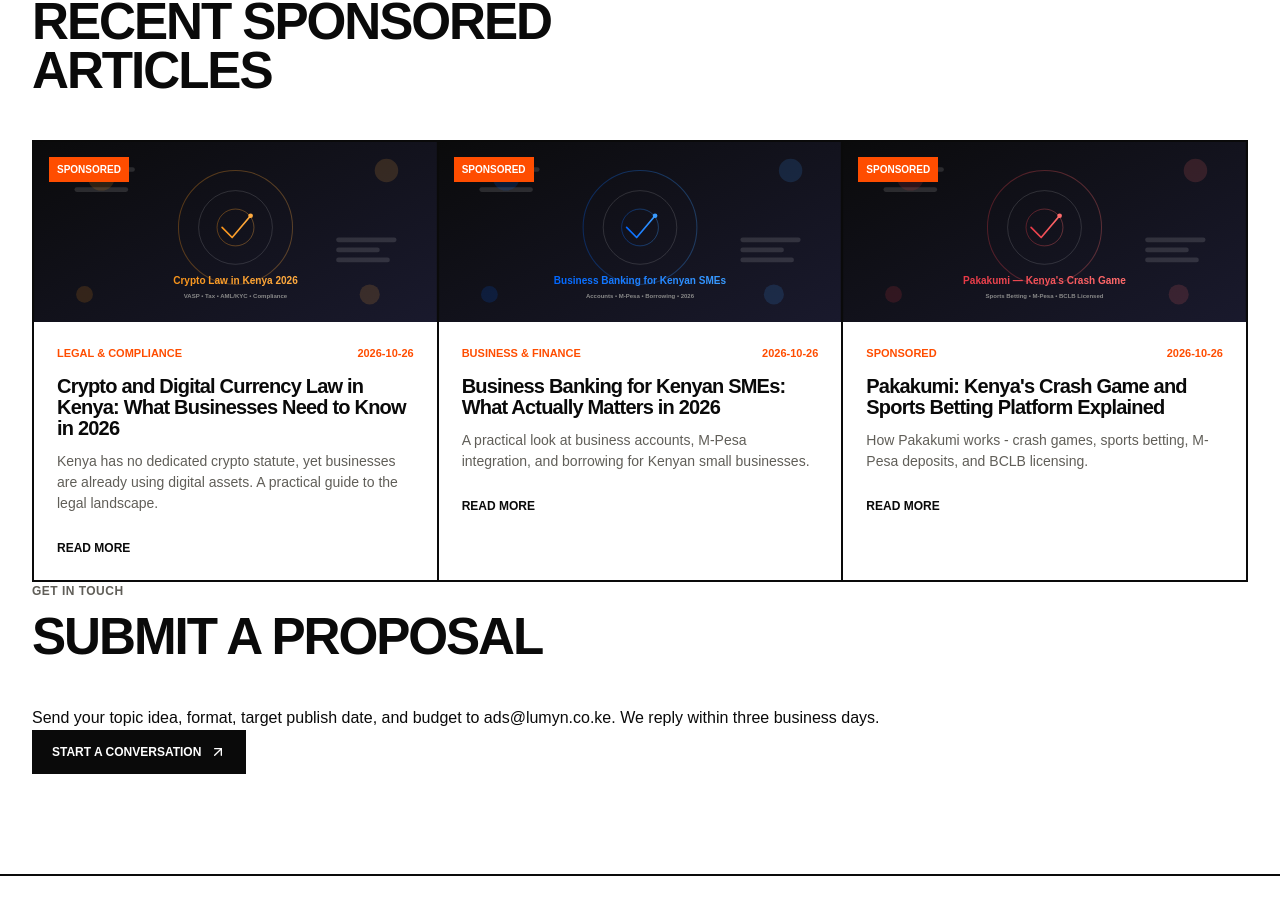
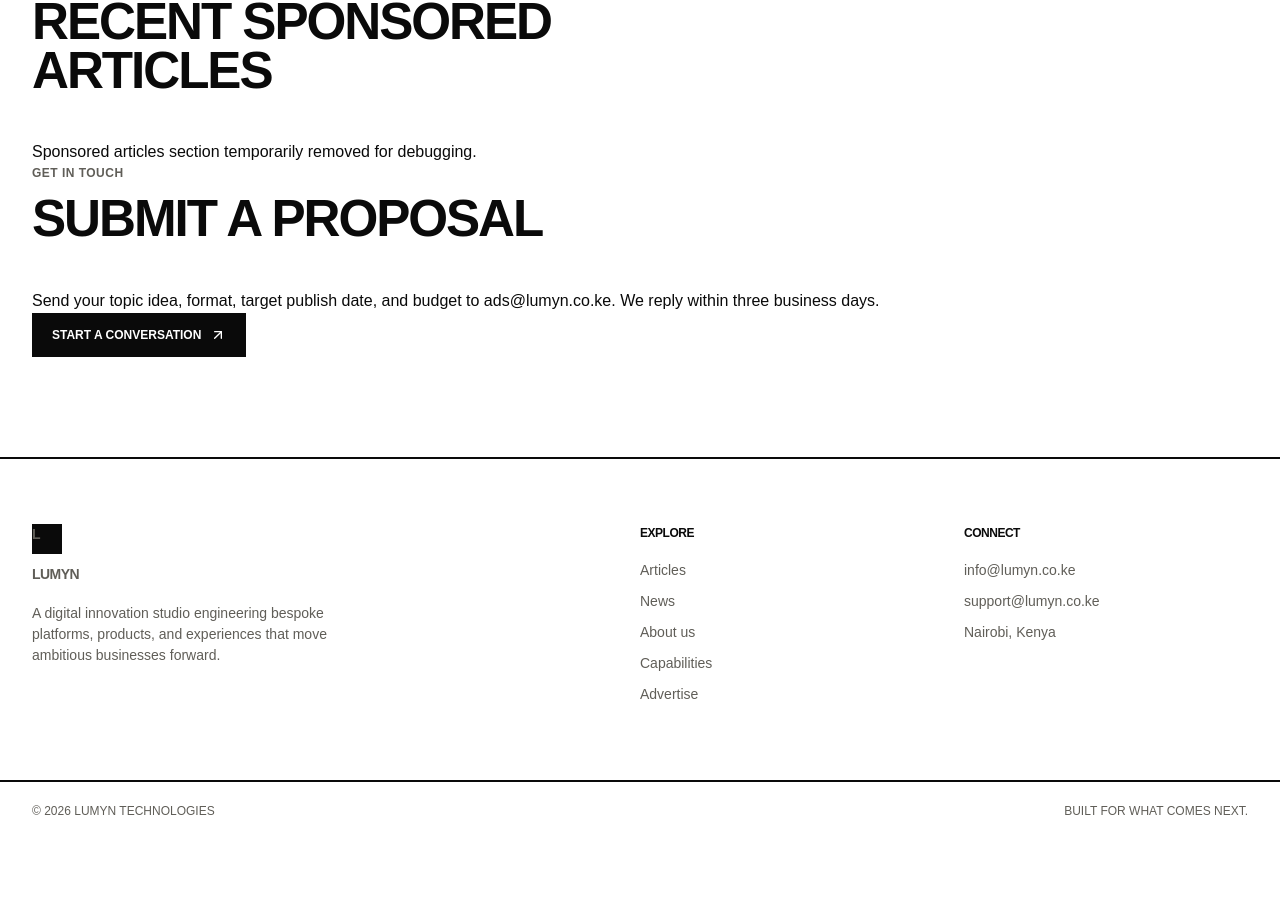
Before and after one commit to hit-sharq/Lumyn-SEO-system, a Next.js app: page /advertise in a window 1280 px wide. Shown: the part 869-1783 px from the top of the page. After the commit the page ends 1709 px from the top, so only its background shows below. Built offline with nearby package versions, Linux system fonts and the light colour scheme.

Commit message:
Debug: remove card-grid section

```diff
--- a/app/advertise/page.tsx
+++ b/app/advertise/page.tsx
@@ -69,27 +69,7 @@
             <h2>Recent sponsored articles</h2>
           </div>
         </div>
-        <div className="card-grid">
-          {sponsored.map((item) => (
-            <a key={item.slug} href={`/articles/${item.slug}`} className="content-card">
-              <div className="card-image">
-                <img src={item.image} alt={item.title} />
-                <span className="card-index">SPONSORED</span>
-              </div>
-              <div className="card-body">
-                <div className="card-meta">
-                  <span>{item.category}</span>
-                  <span>{item.date}</span>
-                </div>
-                <h3>{item.title}</h3>
-                <p>{item.excerpt}</p>
-                <div className="card-footer">
-                  <span className="text-link">Read more</span>
-                </div>
-              </div>
-            </a>
-          ))}
-        </div>
+        <p>Sponsored articles section temporarily removed for debugging.</p>
 
         <div className="section-heading">
           <div>
```
